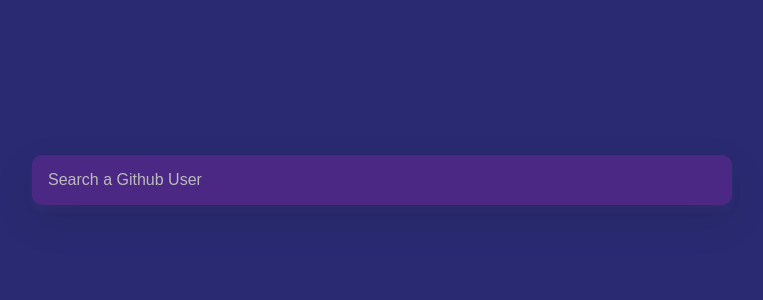
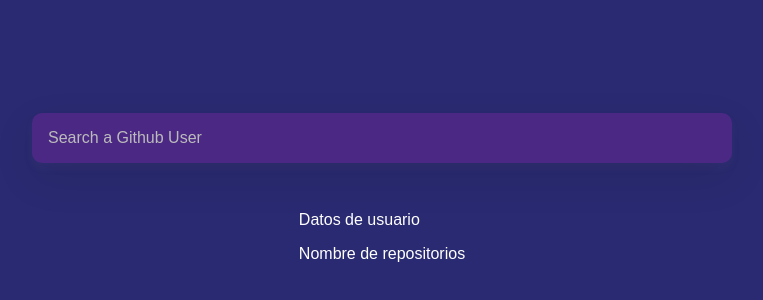
Before and after one commit to DanyBeth/Github-Profile-50-days-50-projects, a plain HTML site: page index.html in a window 1280 px wide. Shown: the part 204-504 px from the top of the page, without its empty margins (258-1021 px from the left). Drawn offline with nearby package versions, Linux system fonts and the light colour scheme.

Commit message:
Listo
Ok

```diff
--- a/index.html
+++ b/index.html
@@ -12,7 +12,17 @@
         <input type="text" id="search" placeholder="Search a Github User">
     </form>
 
-    <main id="main"></main>
+    <main id="main">
+        <div>
+            <div>
+                <p>Datos de usuario</p>
+            </div>
+            <div>
+                <p>Nombre de repositorios</p>
+            </div>
+        </div>
+
+    </main>
 
     <script src="https://cdnjs.cloudflare.com/ajax/libs/axios/0.21.0/axios.min.js" integrity="sha512-DZqqY3PiOvTP9HkjIWgjO6ouCbq+dxqWoJZ/Q+zPYNHmlnI2dQnbJ5bxAHpAMw+LXRm4D72EIRXzvcHQtE8/VQ==" crossorigin="anonymous"
     ></script>
```
